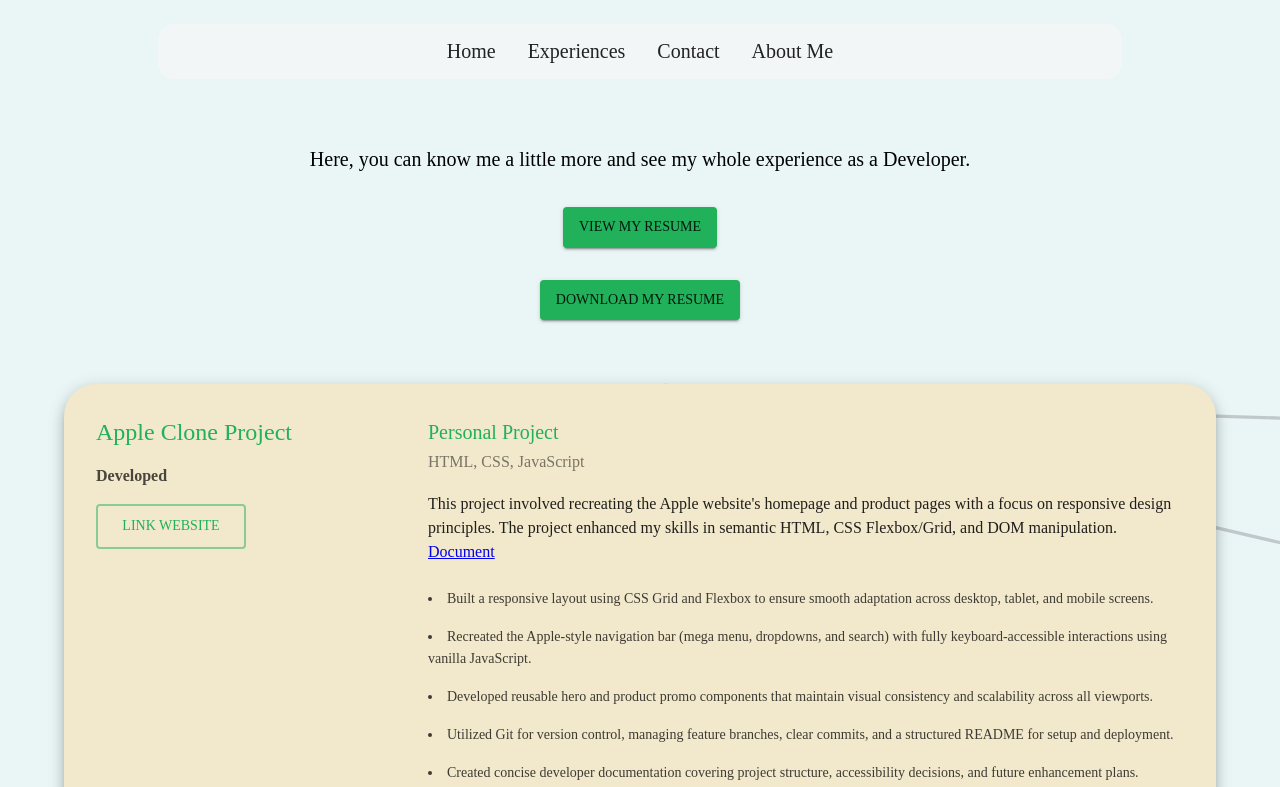
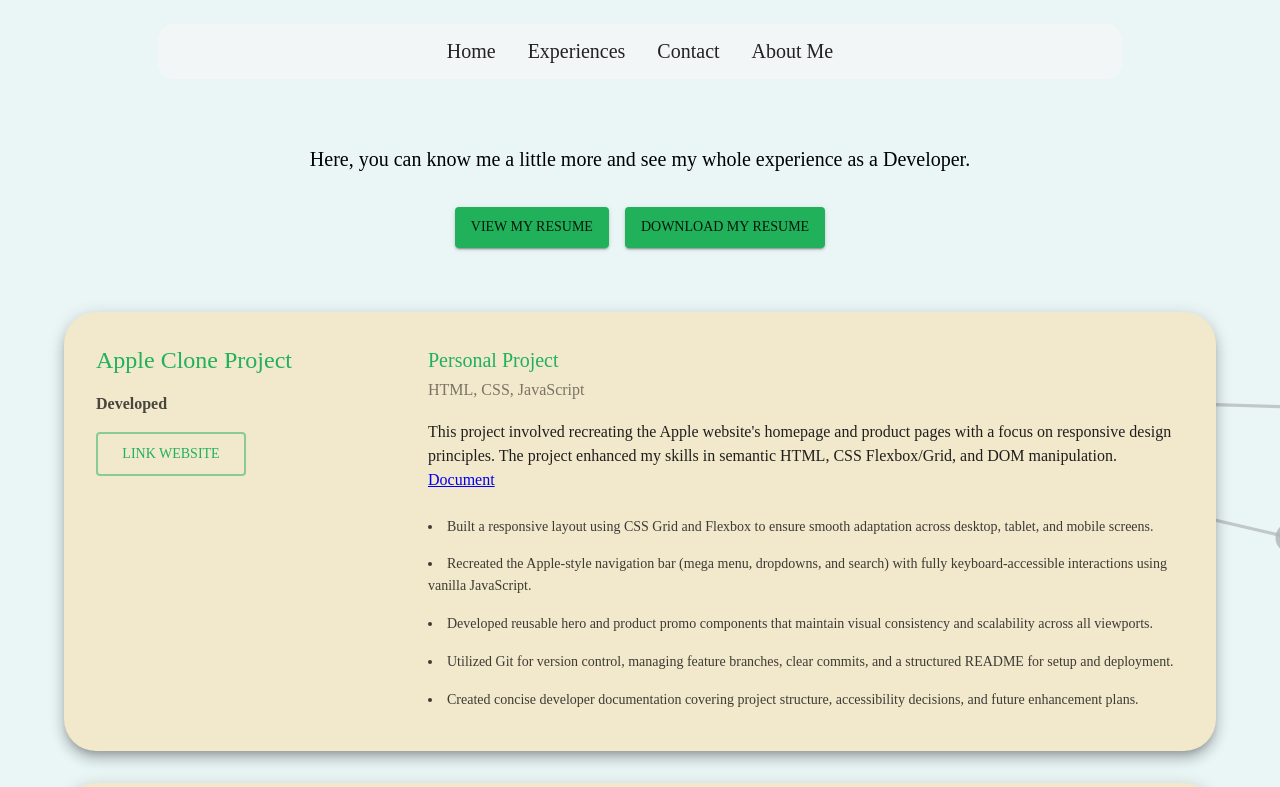
Before and after one commit to ybunhong/my-portfortlio, a React (Vite) app: page /experiences in a window 1280 px wide. Shown: the top 787 px of the page. Built offline with nearby package versions, Linux system fonts and the light colour scheme; a web font is replaced by a local one.

Commit message:
feat: fix

```diff
--- a/package.json
+++ b/package.json
@@ -21,6 +21,7 @@
   },
   "devDependencies": {
     "@eslint/js": "^9.36.0",
+    "@types/file-saver": "^2.0.7",
     "@types/node": "^24.6.0",
     "@types/react": "^19.1.16",
     "@types/react-dom": "^19.1.9",
--- a/src/pages/experiences.tsx
+++ b/src/pages/experiences.tsx
@@ -24,7 +24,8 @@ export default function Experiences() {
           Here, you can know me a little more and see my whole experience as a
           Developer.
         </Typography>
-        <Button
+        <Box sx={{display: 'flex', gap: 2}}>
+          <Button
           variant="contained"
           href="https://drive.google.com/file/d/1ouUFUnpHsYuJ7z0sYyrK6SWSBs85gaKe/view?usp=sharing"
           target="_Blank"
@@ -37,6 +38,8 @@ export default function Experiences() {
         >
           Download my Resume
         </Button>
+        </Box>
+
       </Box>
       <ExperienceBox />
     </>
```
Also changed, not shown: 1 other file (tests, documents, lock files or other folders).
